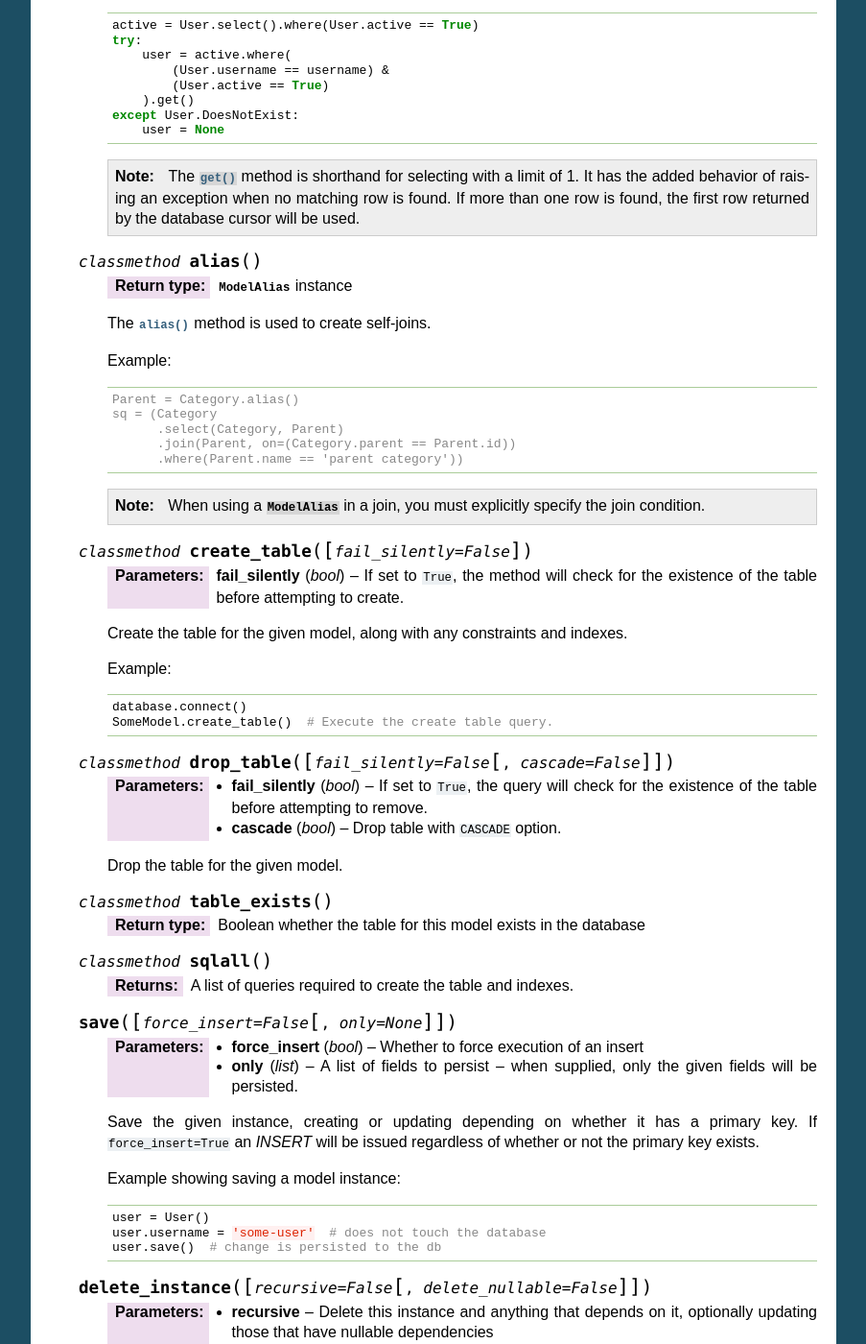
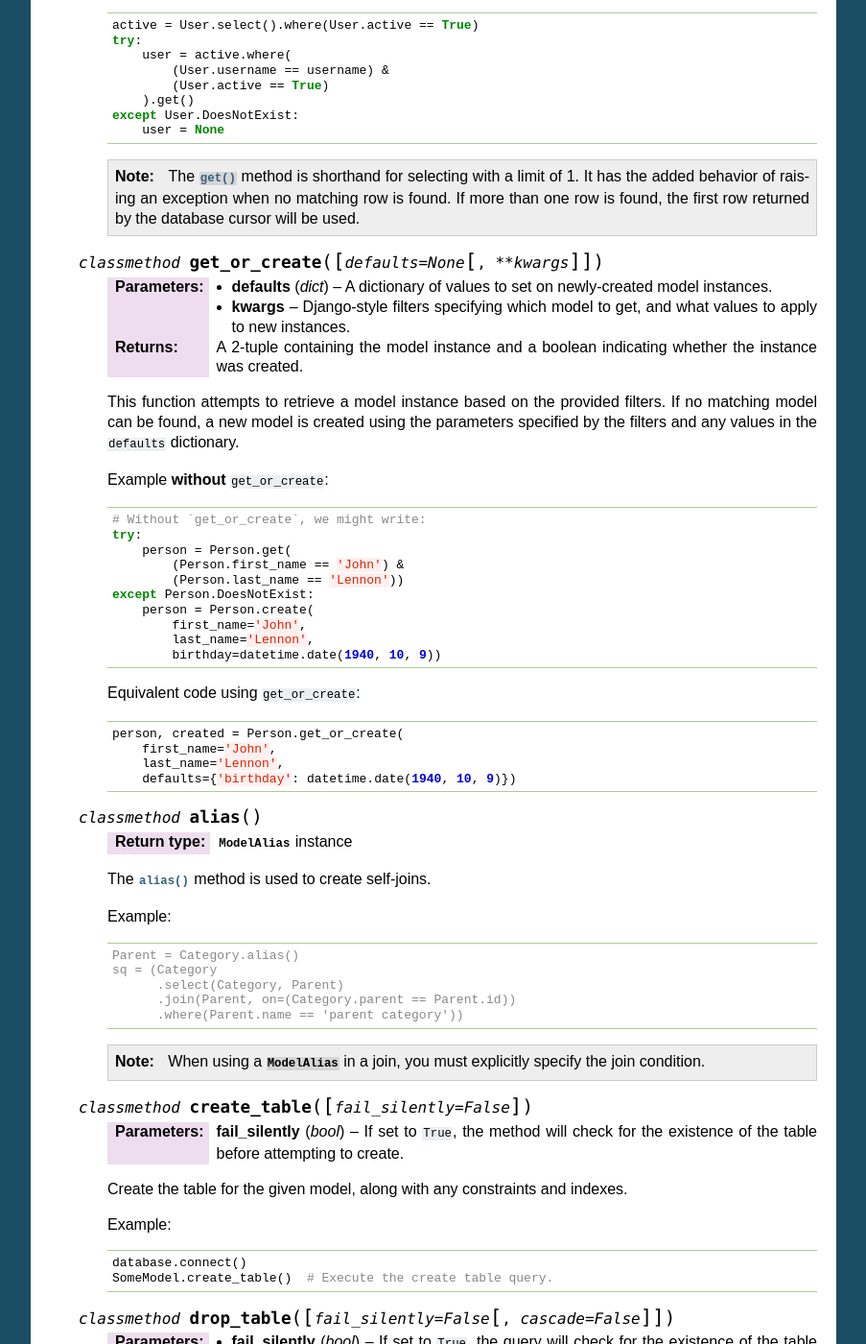
Before and after one commit to coleifer/peewee, a Sphinx documentation site: the page built from docs/peewee/api.rst, in a window 1280 px wide and 1400 px high, scrolled down 3624 px. Shown: the whole window at 96% size, without its empty margins (198-1101 px from the left). Built offline with Sphinx 7.4.7, drawn with Linux system fonts in a browser that asks for light colours; pages that are not in the unit, such as notebooks, are missing from menus; some of the changed text lies outside the part shown.

Commit message:
Docs for get_or_create()

```diff
--- a/docs/peewee/api.rst
+++ b/docs/peewee/api.rst
@@ -257,6 +257,38 @@ Models
             has the added behavior of raising an exception when no matching row is
             found. If more than one row is found, the first row returned by the
             database cursor will be used.
+
+    .. py:classmethod:: get_or_create([defaults=None[, **kwargs]])
+
+        :param dict defaults: A dictionary of values to set on newly-created model instances.
+        :param kwargs: Django-style filters specifying which model to get, and what values to apply to new instances.
+        :returns: A 2-tuple containing the model instance and a boolean indicating whether the instance was created.
+
+        This function attempts to retrieve a model instance based on the provided filters. If no matching model can be found, a new model is created using the parameters specified by the filters and any values in the ``defaults`` dictionary.
+
+        Example **without** ``get_or_create``:
+
+        .. code-block:: python
+
+            # Without `get_or_create`, we might write:
+            try:
+                person = Person.get(
+                    (Person.first_name == 'John') &
+                    (Person.last_name == 'Lennon'))
+            except Person.DoesNotExist:
+                person = Person.create(
+                    first_name='John',
+                    last_name='Lennon',
+                    birthday=datetime.date(1940, 10, 9))
+
+        Equivalent code using ``get_or_create``:
+
+        .. code-block:: python
+
+            person, created = Person.get_or_create(
+                first_name='John',
+                last_name='Lennon',
+                defaults={'birthday': datetime.date(1940, 10, 9)})
 
     .. py:classmethod:: alias()
 
```
Also changed, not shown: docs/peewee/querying.rst (+25 -1 lines).
